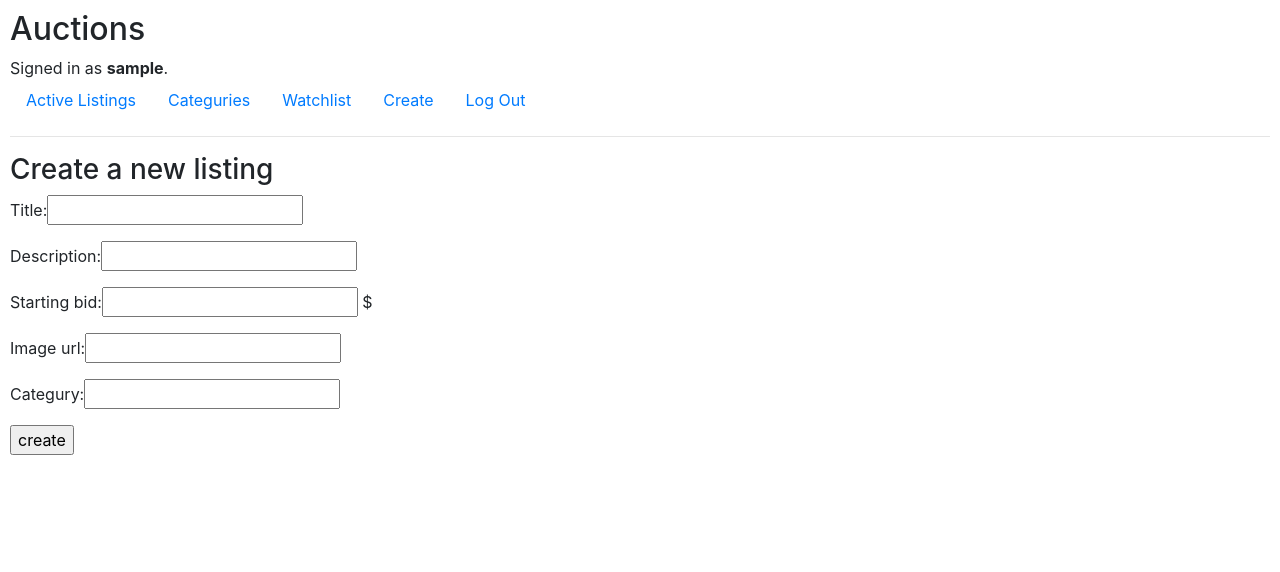
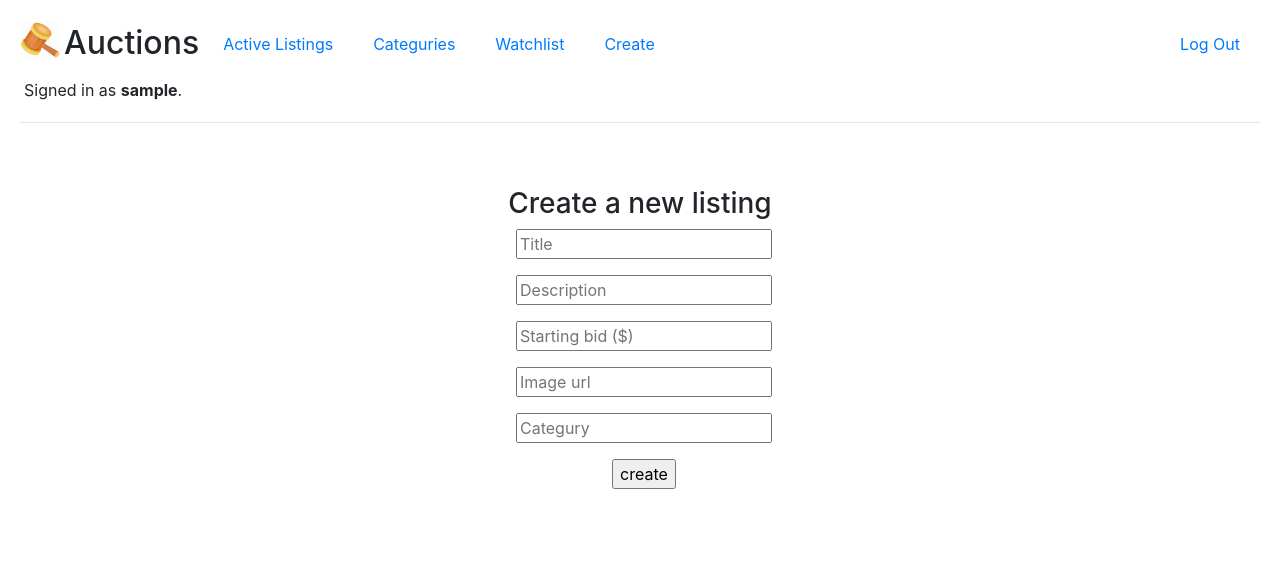
Before and after one commit to sshmo/Python-JavaScript, a Django app: page /create in a window 1280 px wide. Shown: the top 572 px of the page. Run offline with Django 3.2, Linux system fonts and the light colour scheme; the visitor is signed in with stand-in values (Sample User, id 1); some libraries are stand-ins or nearby versions.

Commit message:
Updated Style and html structure

```diff
--- a/auctions/static/auctions/styles.css
+++ b/auctions/static/auctions/styles.css
@@ -1,3 +1,27 @@
 body {
-    padding: 10px;
+    padding: 20px;
 }
+
+a.nav-link:hover,
+a.nav-link:active {
+  text-decoration: underline;
+}
+
+main .form-control
+{
+    /* center form controls */
+    display: inline-block;
+
+    /* override Bootstrap's 100% width for form controls */
+    width: auto;
+    text-align: center;
+}
+
+main
+{
+    /* scroll horizontally as needed */
+    overflow-x: auto;
+
+    /* center contents */
+    text-align: center;
+}
--- a/auctions/templates/auctions/create.html
+++ b/auctions/templates/auctions/create.html
@@ -1,24 +1,18 @@
 {% extends "auctions/layout.html" %}
 
 {% block body %}
-
     <h3>Create a new listing</h3>
-
+    <div class="ml-2">
         <form  action="{% url 'auctions:create' %}" method="post">
             <div class="form-group">
                 {% csrf_token %}
-            <div> Title:{{ form.title }} </div>
-            <p></p>
-            <div> Description:{{ form.description }} </div>
-            <p></p>
-            <div> Starting bid:{{ form.starting_bid }} $</div>
-            <p></p>
-            <div> Image url:{{ form.image }} </div>
-            <p></p>
-            <div> Categury:{{ form.categury }} </div>
-            <p></p>
+                <div class="form-group"> {{ form.title }} </div>
+                <div class="form-group"> {{ form.description }} </div>
+                <div class="form-group"> {{ form.starting_bid }} </div>
+                <div class="form-group">{{ form.image }} </div>
+                <div class="form-group"> {{ form.categury }} </div>
                 <input type="submit" value="create">
             </div>
         </form>
-
+    </div>
 {% endblock %}
--- a/auctions/templates/auctions/layout.html
+++ b/auctions/templates/auctions/layout.html
@@ -4,48 +4,68 @@
 <html lang="en">
   <head>
     <title>{% block title %}Auctions{% endblock %}</title>
-        <link rel="stylesheet" href="https://stackpath.bootstrapcdn.com/bootstrap/4.4.1/css/bootstrap.min.css" integrity="sha384-Vkoo8x4CGsO3+Hhxv8T/Q5PaXtkKtu6ug5TOeNV6gBiFeWPGFN9MuhOf23Q9Ifjh" crossorigin="anonymous">
-        <link href="{% static 'auctions/styles.css' %}" rel="stylesheet">
+    <link
+      rel="stylesheet"
+      href="https://stackpath.bootstrapcdn.com/bootstrap/4.4.1/css/bootstrap.min.css"
+      integrity="sha384-Vkoo8x4CGsO3+Hhxv8T/Q5PaXtkKtu6ug5TOeNV6gBiFeWPGFN9MuhOf23Q9Ifjh"
+      crossorigin="anonymous"
+    />
+    <link href="{% static 'auctions/styles.css' %}" rel="stylesheet" />
   </head>
   <body>
+
+    <div class="d-flex">
+
+    <img src="{% static 'auctions/hammer.png' %}" alt="No image available" width="40" height="40">
+
+    <div class="p-1">
         <h2>Auctions</h2>
-        <div>
+    </div>
+
+      <div class="p-1">
+        <a class="nav-link" href="{% url 'auctions:index' %}">Active Listings</a>
+      </div>
+
+      {% if user.is_authenticated %}
+
+        <div class="p-1">
+            <a class="nav-link" href="{% url 'auctions:categuries' %}">Categuries</a>
+        </div>
+        <div class="p-1">
+            <a class="nav-link" href="{% url 'auctions:watchlist' %}">Watchlist</a>
+        </div>
+        <div class="p-1">
+            <a class="nav-link" href="{% url 'auctions:create' %}">Create</a>
+        </div>
+        <div class="p-1 ml-auto">
+            <a class="nav-link" href="{% url 'auctions:logout' %}">Log Out</a>
+        </div>
+
+      {% else %}
+
+        <div class="p-1 ml-auto">
+            <a class="nav-link" href="{% url 'auctions:login' %}">Log In</a>
+        </div>
+        <div class="p-1 ml-1">
+            <a class="nav-link" href="{% url 'auctions:register' %}">Register</a>
+        </div>
+
+      {% endif %}
+    </div>
+
+    <div class="d-flex">
+      <div class="p-1 mr-auto">
         {% if user.is_authenticated %}
             Signed in as <strong>{{ user.username }}</strong>.
         {% else %}
             Not signed in.
-            {% endif %}
+        {% endif%}
       </div>
-        <ul class="nav">
-            <li class="nav-item">
-                <a class="nav-link" href="{% url 'auctions:index' %}">Active Listings</a>
-            </li>
-            {% if user.is_authenticated %}
+    </div>
 
-                 <li class="nav-item">
-                    <a class="nav-link" href="{% url 'auctions:categuries' %}">Categuries</a>
-                </li>
-                                <li class="nav-item">
-                    <a class="nav-link" href="{% url 'auctions:watchlist' %}">Watchlist</a>
-                </li>
-                                <li class="nav-item">
-                    <a class="nav-link" href="{% url 'auctions:create' %}">Create</a>
-                </li>
-                <li class="nav-item">
-                    <a class="nav-link" href="{% url 'auctions:logout' %}">Log Out</a>
-                </li>
-
-            {% else %}
-                <li class="nav-item">
-                    <a class="nav-link" href="{% url 'auctions:login' %}">Log In</a>
-                </li>
-                <li class="nav-item">
-                    <a class="nav-link" href="{% url 'auctions:register' %}">Register</a>
-                </li>
-            {% endif %}
-        </ul>
     <hr>
-        {% block body %}
-        {% endblock %}
+        <main class="container p-5">
+            {% block body %} {% endblock %}
+        </main>
   </body>
 </html>
--- a/auctions/templates/auctions/login.html
+++ b/auctions/templates/auctions/login.html
@@ -1,8 +1,6 @@
 {% extends "auctions/layout.html" %}
 
 {% block body %}
-
-    <h3>Login</h3>
 
     {% if message %}
         <div>{{ message }}</div>
@@ -18,7 +16,7 @@
         </div>
         <input class="btn btn-primary" type="submit" value="Login">
     </form>
-
-    Don't have an account? <a href="{% url 'auctions:register' %}">Register here.</a>
+    <p></p>
+     Don't have an account? <a href="{% url 'auctions:register' %}">Register here.</a>
 
 {% endblock %}
--- a/auctions/templates/auctions/register.html
+++ b/auctions/templates/auctions/register.html
@@ -1,8 +1,6 @@
 {% extends "auctions/layout.html" %}
 
 {% block body %}
-
-    <h3>Register</h3>
 
     {% if message %}
         <div>{{ message }}</div>
@@ -24,7 +22,7 @@
         </div>
         <input class="btn btn-primary" type="submit" value="Register">
     </form>
-
+    <p></p>
     Already have an account? <a href="{% url 'auctions:login' %}">Log In here.</a>
 
 {% endblock %}
--- a/auctions/views.py
+++ b/auctions/views.py
@@ -16,11 +16,20 @@ from .models import User, Listings
 class CreateForm(forms.Form):
     """Create Form"""
 
-    title = forms.CharField(label="Title")
-    description = forms.CharField(widget=forms.TextInput, label="description")
-    starting_bid = forms.DecimalField(max_digits=6, decimal_places=2)
-    image = forms.URLField(required=False)
-    categury = forms.CharField(label="Categury", required=False)
+    title = forms.CharField(label="Title",
+        widget=forms.TextInput(attrs={'placeholder': 'Title'}))
+
+    description = forms.CharField(label="description",
+        widget=forms.TextInput(attrs={'placeholder': 'Description'}))
+
+    starting_bid = forms.DecimalField(max_digits=6, decimal_places=2,
+        widget=forms.NumberInput(attrs={'placeholder': 'Starting bid ($)'}))
+
+    image = forms.URLField(required=False,
+        widget=forms.TextInput(attrs={'placeholder': 'Image url'}))
+
+    categury = forms.CharField(label="Categury", required=False,
+        widget=forms.TextInput(attrs={'placeholder': 'Categury'}))
 
 
 def index(request):
@@ -28,8 +37,8 @@ def index(request):
 
     items = Listings.objects.all()
 
-    return render(request, "auctions/index.html",{
-        'items':items
+    return render(request, "auctions/index.html", {
+        'items': items
     })
 
 
@@ -106,10 +115,11 @@ def listing(request, listing_id):
 
         return render(request, "auctions/listing.html", {
             "title": title,
-            "description" : description,
-            "starting_bid" : starting_bid,
-            "image" : image,
-            "categury" : categury,
+            "description": description,
+            "starting_bid": starting_bid,
+            "image": image,
+            "categury": categury,
+            "id": listing_id,
         })
 
     else:
@@ -168,7 +178,6 @@ def create_listings(request):
         })
 
 
-
 def error_handler(request, message):
     """Error route handler"""
 
```
Also changed, not shown: auctions/templates/auctions/index.html (+14 -12 lines), auctions/templates/auctions/listing.html (+35 -9 lines), auctions/static/auctions/hammer.png (added). Lines whose indentation alone changed are shown as unchanged.
